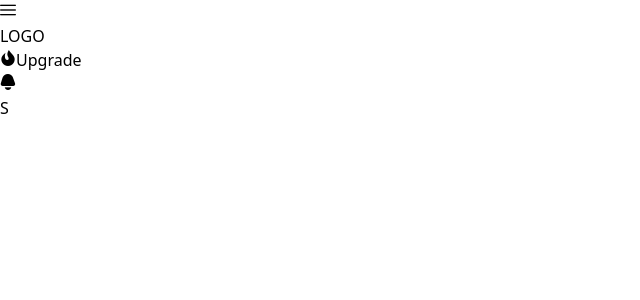
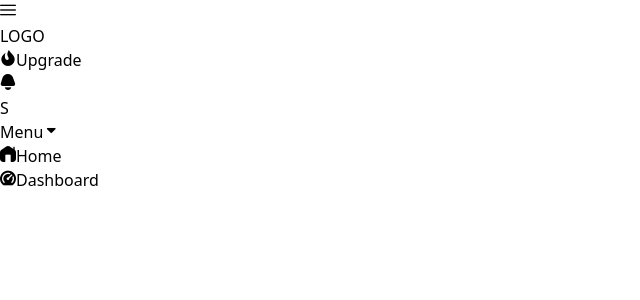
Before and after one commit to edumoreiira/my-components-hub, an Angular app: page / in a window 1280 px wide. Shown: the top 300 px of the page, without its empty margins (0-640 px from the left). Built offline with nearby package versions, Linux system fonts and the light colour scheme.

Commit message:
feat: add navbar item layout

```diff
--- a/src/app/components/sidebar/sidebar.component.html
+++ b/src/app/components/sidebar/sidebar.component.html
@@ -1,12 +1,12 @@
-<div class="flex flex-col h-screen bg-gray-100">
-    <div class="flex justify-between items-center gap-4 w-full h-16 py-2 bg-gray-100">
-        <div class="ml-6 flex items-center gap-4">
+<div class="flex flex-col h-screen bg-gray-100 text-neutral-700">
+    <div class="px-5 h-16 py-2 bg-gray-100 gap-4 w-full flex justify-between items-center">
+        <div class="flex items-center gap-4">
             <div>
                 <i class="fi fi-rr-menu-burger flex"></i>
             </div>
             <h1 class="font-bold text-2xl leading-[0]">LOGO</h1>
         </div>
-        <div class="flex items-center mr-6 gap-8">
+        <div class="flex items-center gap-8">
             <div>
                 <button class="bg-purple-100 border border-purple-300 text-purple-500 hover:brightness-[102%] rounded-lg px-3 py-1 flex
                 items-center gap-2 transition-all">
@@ -26,8 +26,24 @@
     </div>
 
     <div class="flex w-full grow">
-        <div class="w-64 bg-gray-100">
-        </div>
+        <aside class="w-64 bg-gray-100">
+            <div class="py-4">
+                <div class=" px-6 mb-4 flex items-center justify-between">
+                    <span class="uppercase font-semibold">Menu</span>
+                    <i class="fi fi-rr-caret-down"></i>
+                </div>
+                <ul class="flex flex-col gap-2">
+                    <li class=" pr-4 pl-5 py-2 mr-4 rounded-r-2xl flex gap-3 items-center">
+                        <i class="fi fi-sr-house-chimney flex text-2xl"></i>
+                        <a class="text-lg overflow-hidden overflow-ellipsis whitespace-nowrap" href="#">Home</a>
+                    </li>
+                    <li class="bg-gray-200 pr-4 pl-5 py-2 mr-4 rounded-r-2xl flex gap-3 items-center">
+                        <i class="fi fi-ss-dashboard flex text-2xl"></i>
+                        <a class="text-lg overflow-hidden overflow-ellipsis whitespace-nowrap" href="#">Dashboard</a>
+                    </li>
+                </ul>
+            </div>
+        </aside>
 
 
         <div class="border border-gray-300 grow rounded-tl-3xl bg-white">
--- a/src/app/components/sidebar/sidebar.component.scss
+++ b/src/app/components/sidebar/sidebar.component.scss
@@ -1 +1,13 @@
-@import url('https://cdn-uicons.flaticon.com/2.6.0/uicons-solid-rounded/css/uicons-solid-rounded.css')
+// .selected-item {
+//     position: relative;
+//     &::before {
+//         position: absolute;
+//         left: -4px;
+//         top: 0;
+//         content: '';
+//         width: 10px;
+//         border-radius: 0 10px 10px 0;
+//         height: 100%;
+//         background-color: rgb(179, 49, 255);
+//     }
+// }
--- a/src/index.html
+++ b/src/index.html
@@ -15,6 +15,7 @@
   <link rel='stylesheet' href='https://cdn-uicons.flaticon.com/2.6.0/uicons-solid-chubby/css/uicons-solid-chubby.css'>
   <link rel='stylesheet' href='https://cdn-uicons.flaticon.com/2.6.0/uicons-thin-straight/css/uicons-thin-straight.css'>
   <link rel='stylesheet' href='https://cdn-uicons.flaticon.com/2.6.0/uicons-solid-chubby/css/uicons-solid-chubby.css'>
+  <link rel='stylesheet' href='https://cdn-uicons.flaticon.com/2.6.0/uicons-solid-rounded/css/uicons-solid-rounded.css'>
 </head>
 <body>
   <app-root></app-root>
```
